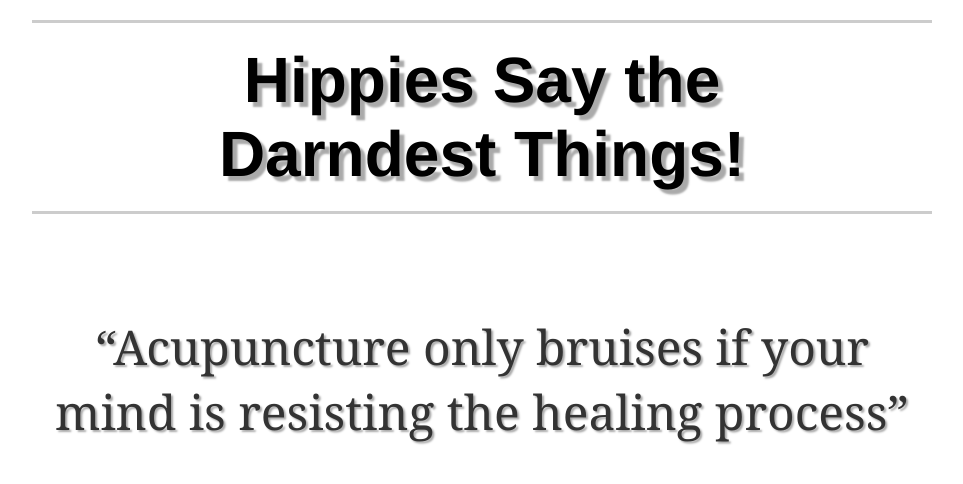
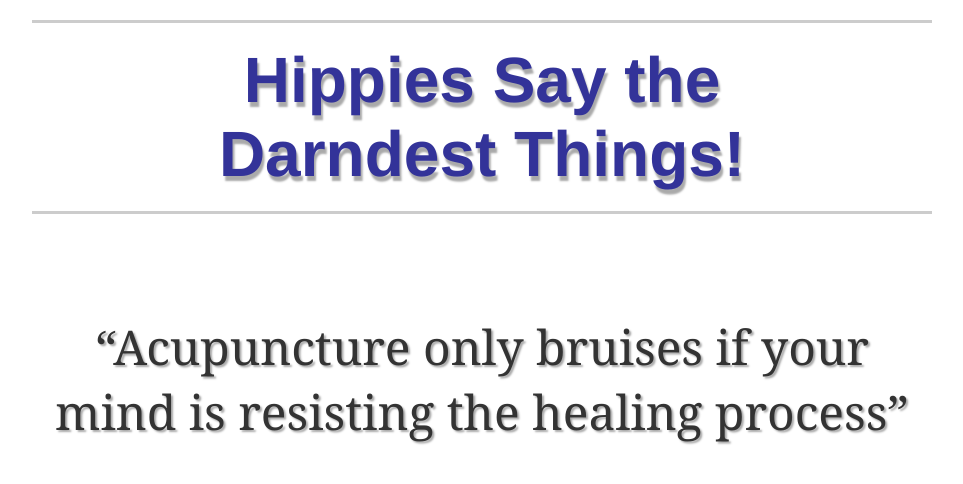
Before and after one commit to sseefried/hippies-say-the-darndest-things, a plain HTML site: page index.html in a window 1280 px wide. Shown: the whole page, without its empty margins (158-1121 px from the left). Drawn offline with nearby package versions, Linux system fonts and the light colour scheme.

Commit message:
Change style of heading

```diff
--- a/index.html
+++ b/index.html
@@ -51,8 +51,8 @@ h1 {
   padding: 20px 0 20px 0;
   font-size: 48pt;
   text-align: center;
-  color: black;
-  text-shadow: 5px 5px 2px #AAA;
+  color: #339;
+  text-shadow: 2px 5px 2px #AAA;
 }
 
 .message {
```
